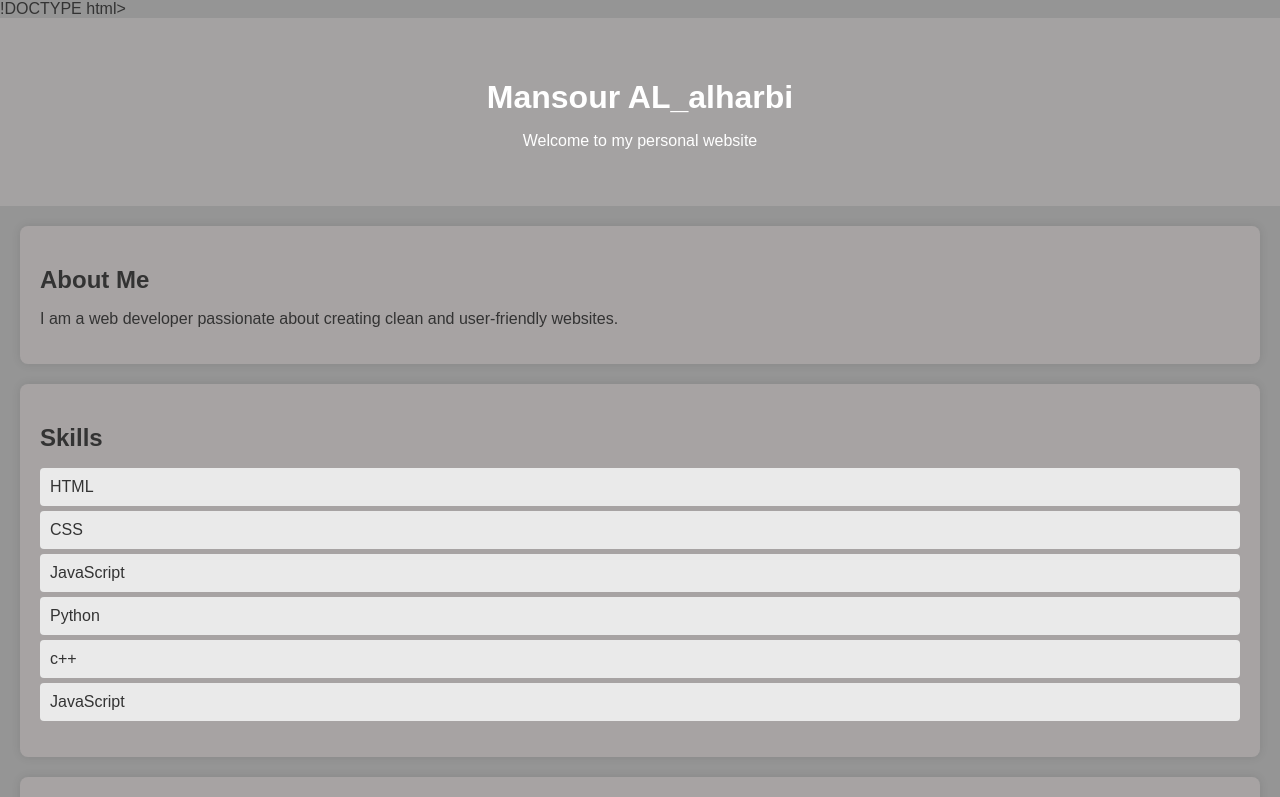
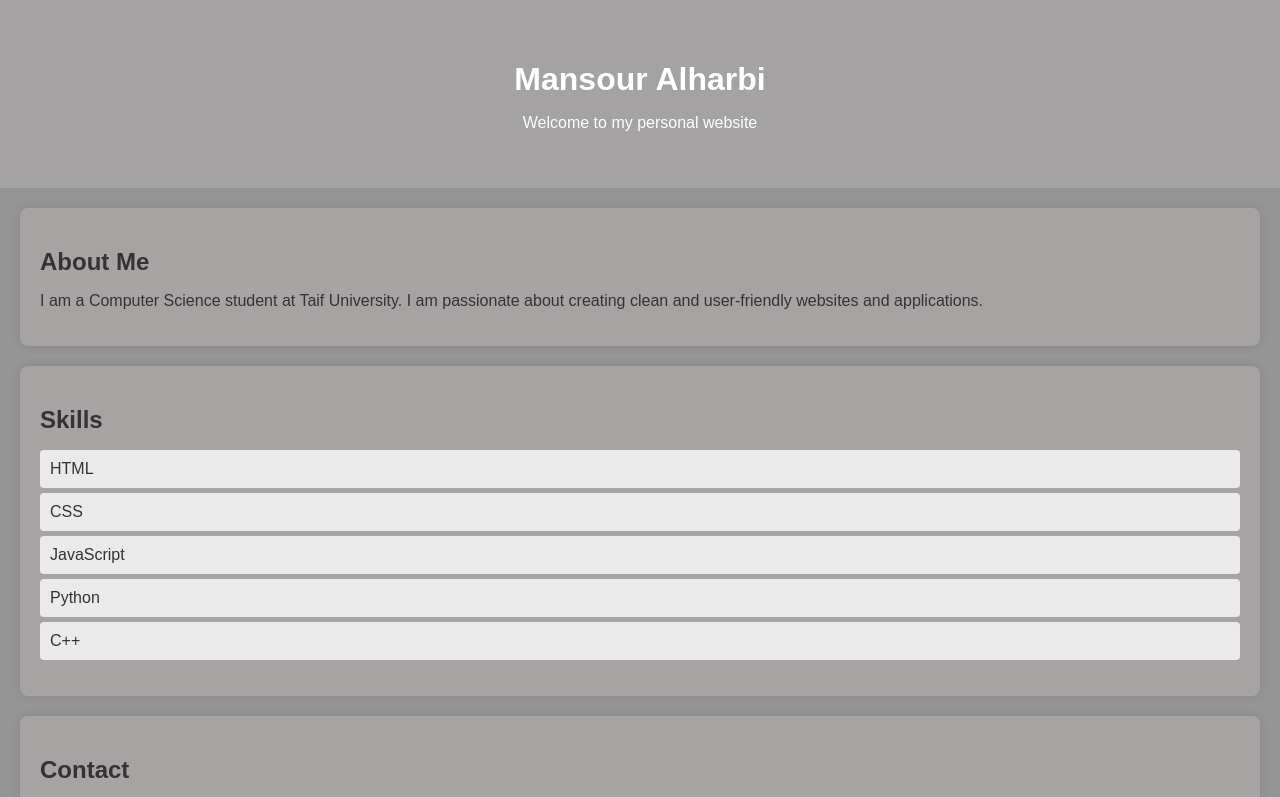
Before and after one commit to Mansourh2/personal_website, a plain HTML site: page index.html in a window 1280 px wide. Shown: the top 797 px of the page. Drawn offline with Linux system fonts and the light colour scheme.

Commit message:
Update index.html

```diff
--- a/index.html
+++ b/index.html
@@ -1,4 +1,4 @@
-!DOCTYPE html>
+<!DOCTYPE html>
 <html lang="en">
 <head>
     <meta charset="UTF-8">
@@ -8,13 +8,13 @@
 </head>
 <body>
     <header>
-        <h1>Mansour AL_alharbi</h1>
+        <h1>Mansour Alharbi</h1>
         <p>Welcome to my personal website</p>
     </header>
 
     <section class="about">
         <h2>About Me</h2>
-        <p>I am a web developer passionate about creating clean and user-friendly websites.</p>
+        <p>I am a Computer Science student at Taif University. I am passionate about creating clean and user-friendly websites and applications.</p>
     </section>
 
     <section class="skills">
@@ -24,17 +24,14 @@
             <li>CSS</li>
             <li>JavaScript</li>
             <li>Python</li>
-             <li>c++</li>
-              <li>JavaScript</li>
+            <li>C++</li>
         </ul>
     </section>
 
     <section class="contact">
         <h2>Contact</h2>
         <p>Email: alharbimanssor@gmail.com</p>
-       <p>GitHub: <a href="https://github.com/Mansourh2" target="_blank">Mansourh2</a></p>
+        <p>GitHub: <a href="https://github.com/Mansourh2" target="_blank">Mansourh2</a></p>
     </section>
-
-
 </body>
 </html>
```
